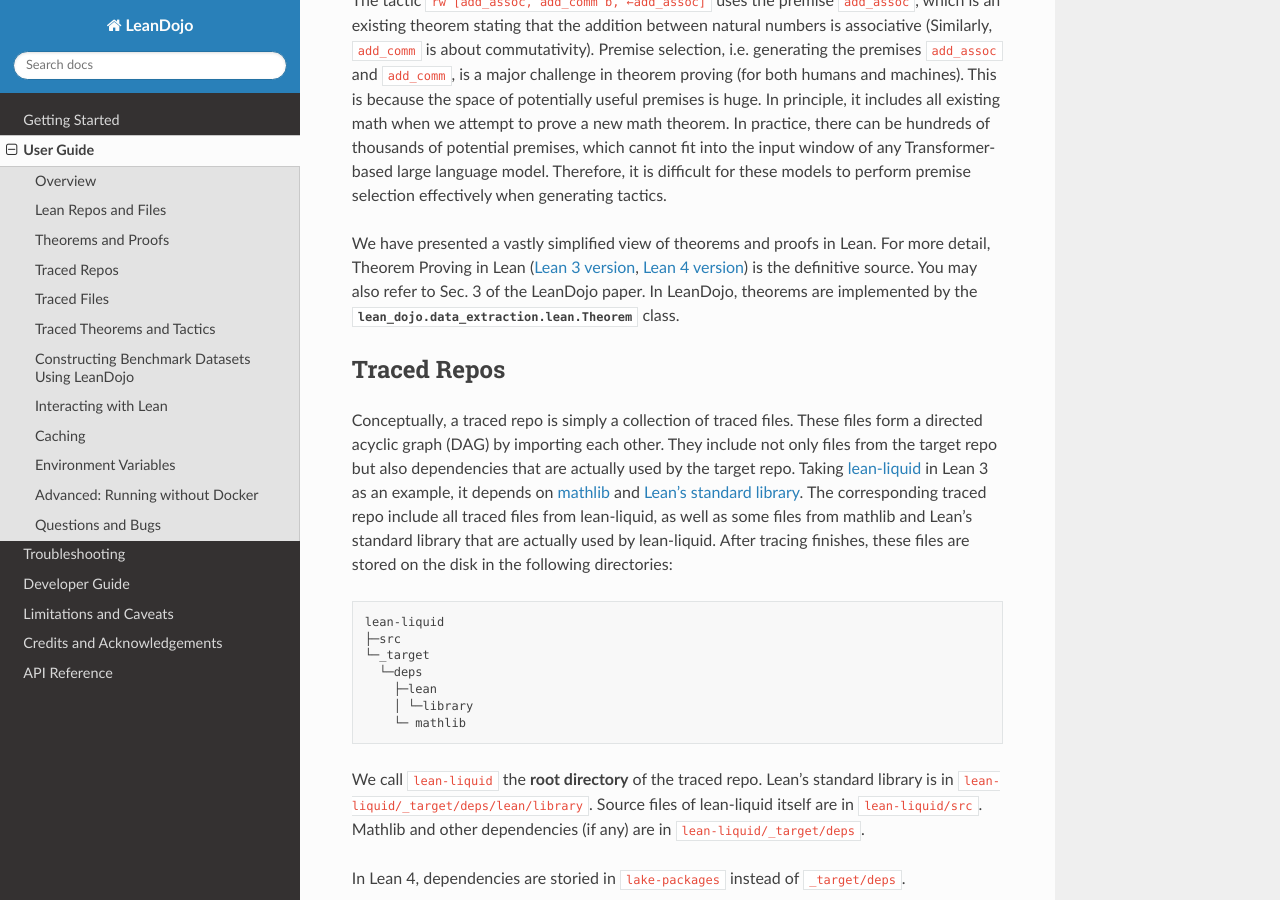
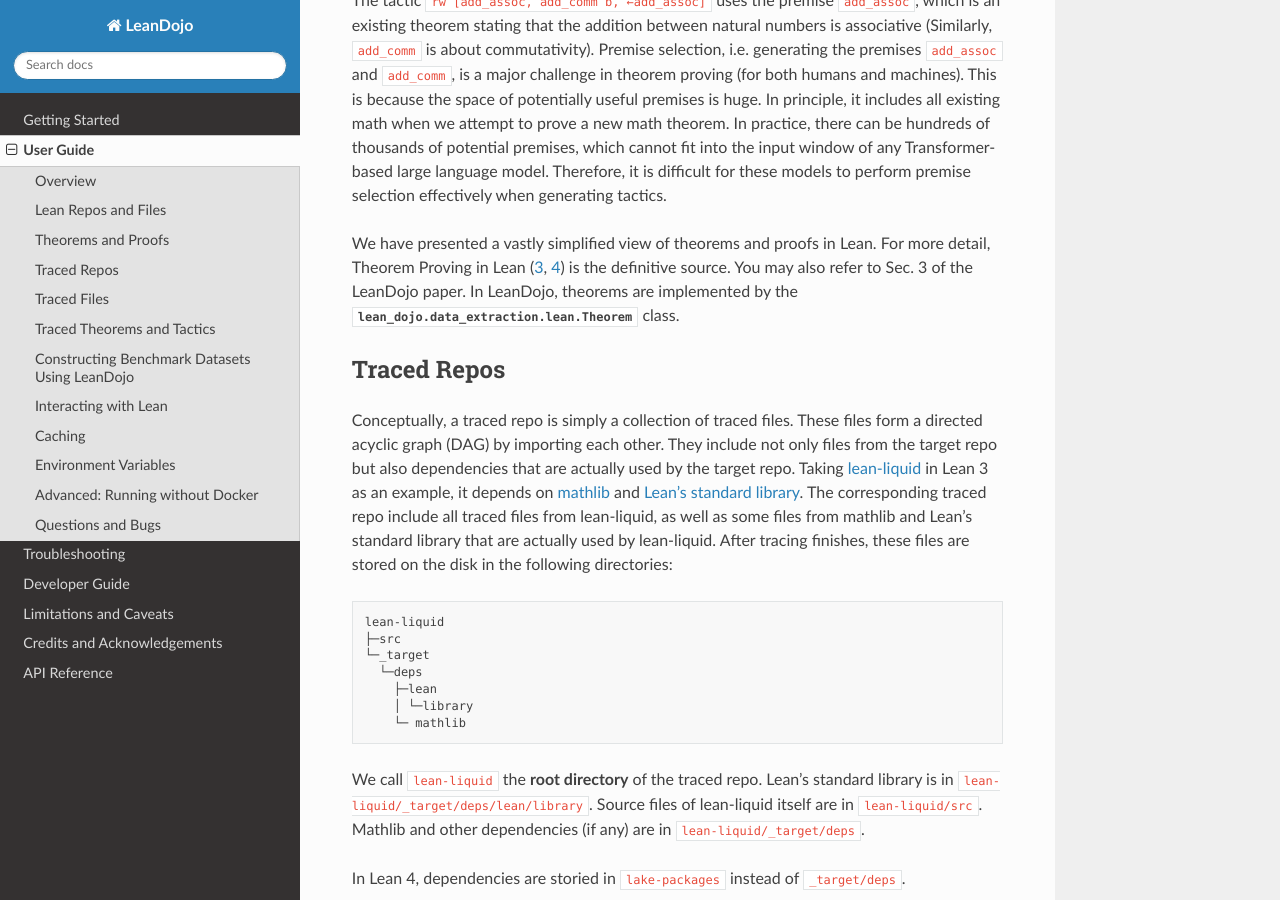
Before and after one commit to lean-dojo/LeanDojo, a Sphinx documentation site: the page built from docs/source/user-guide.rst, in a window 1280 px wide and 900 px high, scrolled down 2838 px. Built offline with Sphinx 7.4.7 and the Read the Docs theme 2.0.0, drawn with Linux system fonts in a browser that asks for light colours.

Commit message:
fix docs

```diff
--- a/docs/source/user-guide.rst
+++ b/docs/source/user-guide.rst
@@ -113,7 +113,7 @@ there can be hundreds of thousands of potential premises, which cannot fit into
 any Transformer-based large language model. Therefore, it is difficult for these models to perform
 premise selection effectively when generating tactics.
 
-We have presented a vastly simplified view of theorems and proofs in Lean. For more detail, Theorem Proving in Lean (`Lean 3 version <https://leanprover.github.io/theorem_proving_in_lean/>`_, `Lean 4 version <https://leanprover.github.io/theorem_proving_in_lean4/>`_)
+We have presented a vastly simplified view of theorems and proofs in Lean. For more detail, Theorem Proving in Lean (`3 <https://leanprover.github.io/theorem_proving_in_lean/>`_, `4 <https://leanprover.github.io/theorem_proving_in_lean4/>`_)
 is the definitive source. You may also refer to Sec. 3 of the LeanDojo paper.
 In LeanDojo, theorems are implemented by the :class:`lean_dojo.data_extraction.lean.Theorem` class.
 
```
